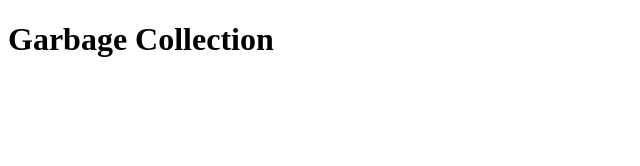
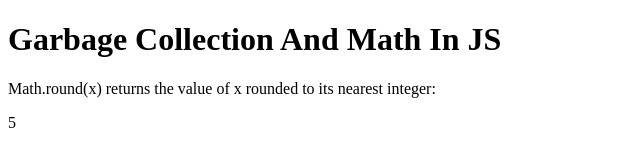
Before and after one commit to mykfrost/garbagecollection, a plain HTML site: page index.html in a window 1280 px wide. Shown: the whole page, without its empty margins (0-640 px from the left). Drawn offline with Linux system fonts and the light colour scheme.

Commit message:
adding math stuff

```diff
--- a/index.html
+++ b/index.html
@@ -6,8 +6,12 @@
     <meta name="viewport" content="width=device-width, initial-scale=1.0">
     <title>Garbage Collection</title>
     <h1>
-        Garbage Collection
+        Garbage Collection And Math In JS
     </h1>
+
+    <p>Math.round(x) returns the value of x rounded to its nearest integer:</p>
+
+    <p id="demo"></p>
     <script src="index.js"></script>
 </head>
 <body>
--- a/index.js
+++ b/index.js
@@ -0,0 +1,13 @@
+//Programmer is not in control of garbage collection
+//Math in JavaScript
+
+// Math.E        // returns Euler's number
+// Math.PI       // returns PI
+// Math.SQRT2    // returns the square root of 2
+// Math.SQRT1_2  // returns the square root of 1/2
+// Math.LN2      // returns the natural logarithm of 2
+// Math.LN10     // returns the natural logarithm of 10
+// Math.LOG2E    // returns base 2 logarithm of E
+// Math.LOG10E   // returns base 10 logarithm of E
+
+document.getElementById("demo").innerHTML = Math.round(4.6);
```
